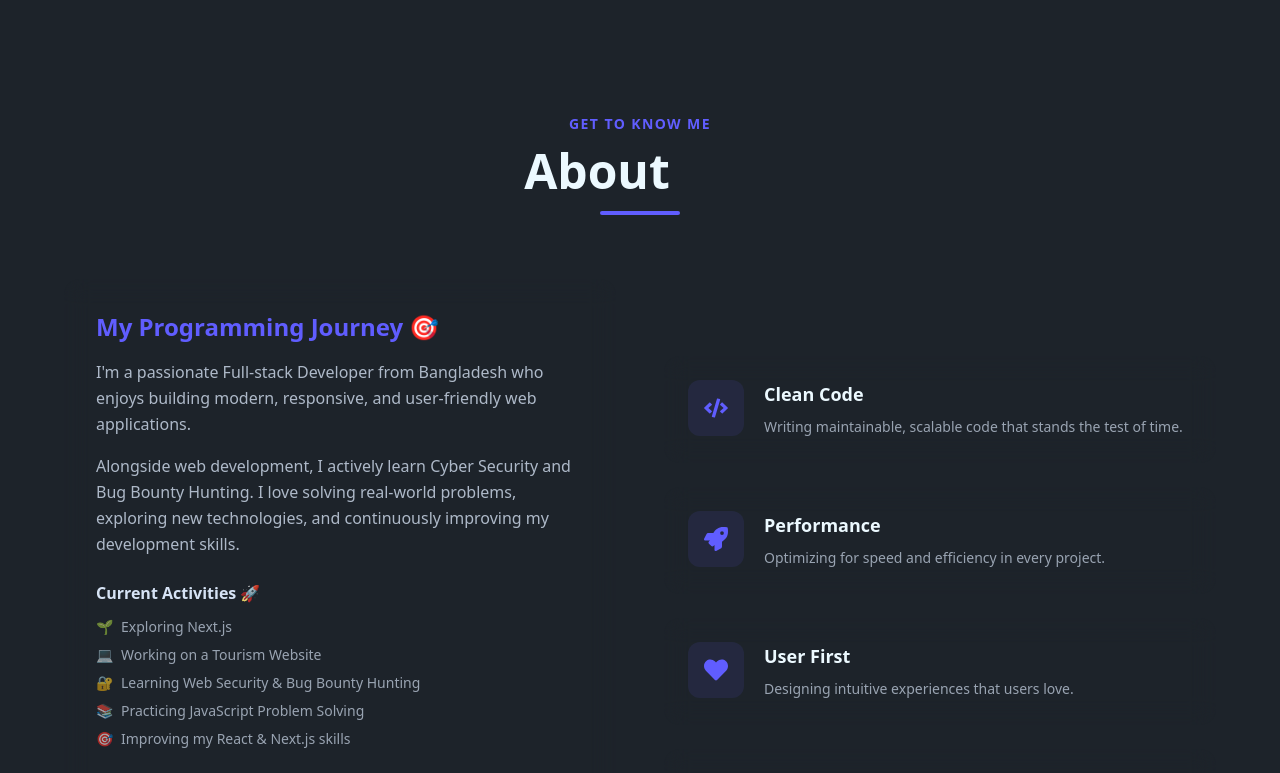
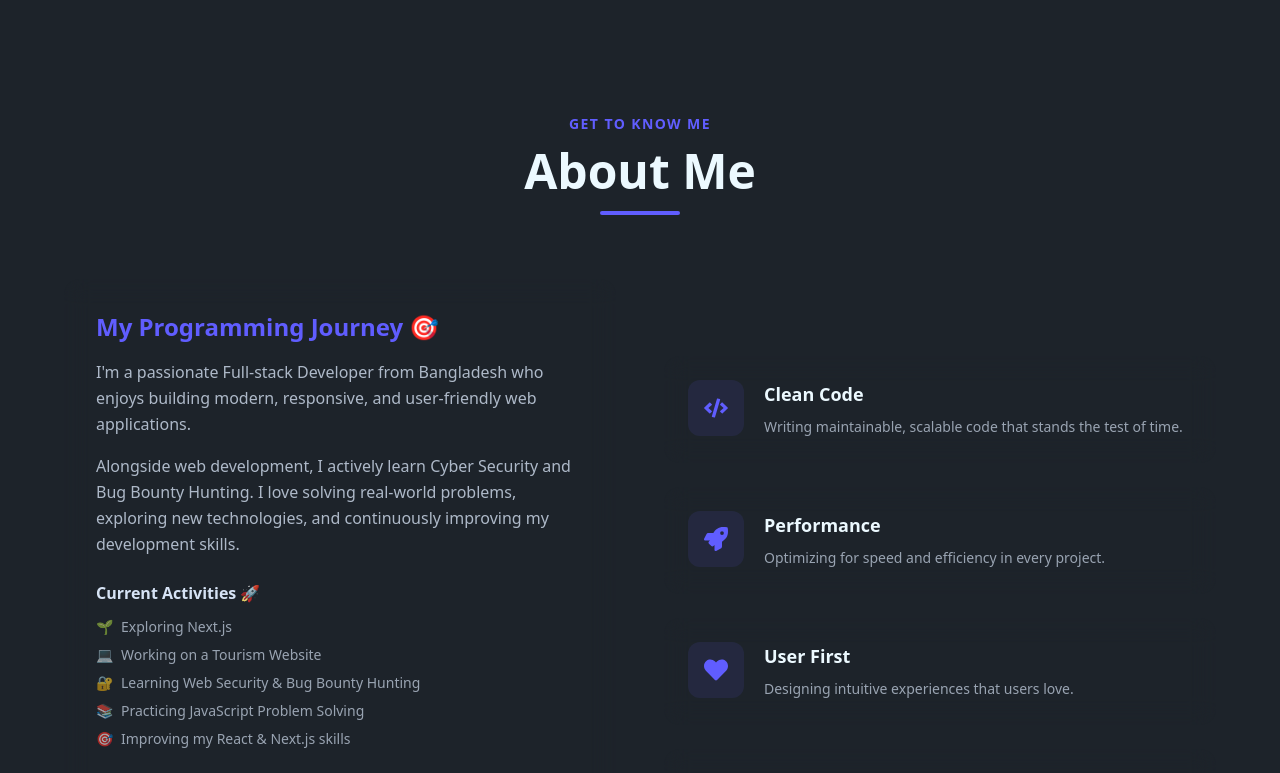
Before and after one commit to Nazmul-vs-code/my-portfolio, a Next.js app: page / in a window 1280 px wide. Shown: the part 860-1633 px from the top of the page. Built offline with nearby package versions, Linux system fonts and the light colour scheme.

Commit message:
fix: activate FormSubmit with token, fix About Me and Contact Me section headers

```diff
--- a/src/components/AboutMe.tsx
+++ b/src/components/AboutMe.tsx
@@ -41,7 +41,7 @@ export default function AboutMe() {
             Get To Know Me
           </span>
           <h2 className="text-4xl sm:text-5xl font-bold mt-3 mb-4">
-            About <span className="gradient-text">Me</span>
+            About Me
           </h2>
           <div className="w-20 h-1 bg-primary mx-auto rounded-full" />
         </motion.div>
--- a/src/components/Contact.tsx
+++ b/src/components/Contact.tsx
@@ -33,7 +33,7 @@ export default function Contact() {
     const formData = new FormData(form);
 
     try {
-      const response = await fetch("https://formsubmit.co/nazmulfatin08@gmail.com", {
+      const response = await fetch("https://formsubmit.co/26463e69736c50810d984fc58a60488c", {
         method: "POST",
         body: formData,
         headers: {
@@ -70,7 +70,7 @@ export default function Contact() {
             Get In Touch
           </span>
           <h2 className="text-4xl sm:text-5xl font-bold mt-3 mb-4">
-            Contact <span className="gradient-text">Me</span>
+            Contact Me
           </h2>
           <div className="w-20 h-1 bg-primary mx-auto rounded-full" />
         </motion.div>
```
